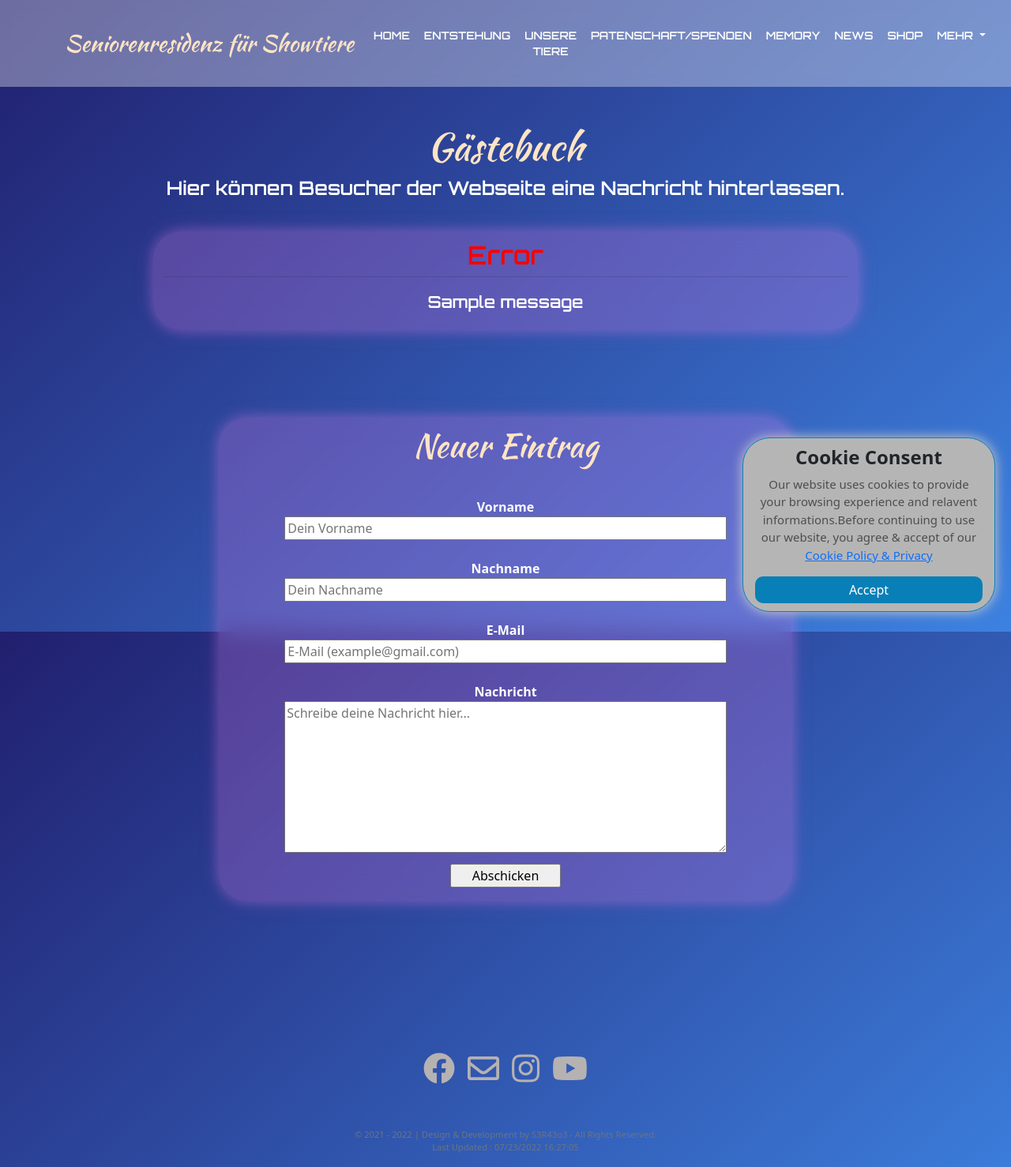
After one commit to sera619/Leopard-HP, a Flask app: a page that uses leos/templates/guestbook.html in a window 1280 px wide. The commit adds this page. Shown: the whole page at 79% size. Run offline with Flask 2, Linux system fonts and the light colour scheme; one stand-in notice (Sample message) is shown; some libraries are stand-ins or nearby versions.

Commit message:
add guestbook templates and backend

```diff
--- a/leos/main.py
+++ b/leos/main.py
@@ -1,5 +1,7 @@
 import os
 import logging
+import json
+import datetime
 from turtle import title
 from flask import Blueprint, render_template, flash, request, send_file
 from flask.helpers import url_for
@@ -11,6 +13,7 @@ SITETITLE = "Seniorenresidenz für Showtiere"
 load_dotenv()
 main = Blueprint('main', __name__)
 
+guestbook_data = {}
 
 @main.route('/', methods=["POST", "GET"])
 def home():
@@ -59,3 +62,59 @@ def tiere():
 def team():
     title = SITETITLE + " | Team"
     return render_template('team.html', site_title = title, teamdict = team_list)
+
+
+
+# guestbook
+
+@main.route("/gästebuch", methods=["POST", "GET"])
+def guestbook():
+    title = SITETITLE + " | Gästebuch"
+    return render_template('guestbook.html', site_title= title, guestbook_dict = guestbook_data)
+
+@main.route("/guestbook/new-entry", methods=["POST", "GET"])
+def new_guestbook_entry():
+    firstname =request.form.get('firstname')
+    if (firstname == ""):
+        flash('Bitte gebe einen Vornamen ein!')
+        return redirect('/gästebuch')
+
+    lastname = request.form.get('lastname')
+    if lastname == "":
+        flash('Bitte gebe einen Nachnamen ein!')
+        return redirect('/gästebuch')
+
+    new_message_name = str(firstname) + " " + str(lastname)
+    new_message_email = request.form.get('email')
+    if new_message_email == "":
+        flash('Bitte gebe eine gültige Email Addresse ein!')
+        return redirect('/gästebuch')
+
+    new_message = request.form.get('guestbookMessage')
+    if new_message == "":
+        flash('Bitte gebe eine Nachricht Addresse ein!')
+        return redirect('/gästebuch')
+
+    new_message_time = datetime.datetime.now()
+    new_data ={"message_name": new_message_name,
+    "message_email": str(new_message_email),
+    "message_time": str(new_message_time),
+    "message": str(new_message)
+    }
+    guestbook_data.update(new_data)
+
+    save_guestbook_data(guestbook_data)
+    load_guestbook_data()
+    return redirect('/gästebuch')
+
+
+
+def save_guestbook_data(data):
+    with open("leos\data\guestbook.log", "w") as f:
+        json_string = json.dumps(data)
+        f.write(json_string)
+
+def load_guestbook_data():
+    with open("leos\data\guestbook.log", "r") as fp:
+        guestbook_data = json.load(fp.read())
+        print(guestbook_data)
--- /dev/null
+++ b/leos/templates/guestbook.html
@@ -0,0 +1,55 @@
+<!DOCTYPE html>
+<html lang="en">
+  <head>
+    {% include "widgets/header.html" %}
+    <link rel="stylesheet" href="../static/css/navbar-style.css" />
+    <link rel="stylesheet" href="../static/css/social-button.css" />
+    <link rel="stylesheet" href="../static/css/base_style.css" />
+    <link rel="stylesheet" href="../static/css/animals.css" />
+
+    <title>{{site_title}}</title>
+  </head>
+  <body>
+    {% include "widgets/navbar.html" %}
+    <br />
+    <br />
+    <div class="container">
+      <center>
+        <h1 id="hero-header">Gästebuch</h1>
+        <h4 class="mb-3">Hier können Besucher der Webseite eine Nachricht hinterlassen.</h4>
+        <br>
+
+
+        {% for message in guestbook_dict %}
+        <div class="col">
+            <div class="card">
+                <div class="card-block">
+                    <div class="card-header border-0">
+                        <h4 class="card-title">{{ message['messages']['message_name'] }}</h4>
+                    </div>
+
+
+                    <p class="card-text">
+                        {{ message['message']}}
+                    </p>
+                    <br />
+                </div>
+                <h6>{{ message['message_time'] }}</h6>
+            </div>
+        </div>
+        {% endfor %}
+
+
+        {% include "widgets/guestbook-form.html" %}
+<!--
+
+
+-->
+</center>
+</div>
+    {% include "widgets/brand.html" %}
+    {% include "widgets/footer.html" %}
+    {% include "widgets/script.html" %}
+    {% include "widgets/cookie-constent.html" %}
+  </body>
+</html>
--- a/leos/templates/home.html
+++ b/leos/templates/home.html
@@ -59,7 +59,6 @@
         <br>
       </center>
 
-      {% include "widgets/guestbook-form.html" %}
     </div>
       {% include "widgets/brand.html" %}
       {% include "widgets/footer.html" %}
--- a/leos/templates/widgets/guestbook-form.html
+++ b/leos/templates/widgets/guestbook-form.html
@@ -1,5 +1,14 @@
 
-
+            {% for message in get_flashed_messages() %}
+            <div class="card mb-3" style="width:80%;">
+                <h2 style="color:red;" class="card-header">Error</h2>
+                <div class="card-body">
+                    <p class="card-text">
+                        {{message}}
+                    </p>
+                </div>
+            </div>
+            {% endfor %}
         <form action="/guestbook/new-entry" method="POST">
             <center>
 
--- a/leos/templates/widgets/navbar.html
+++ b/leos/templates/widgets/navbar.html
@@ -40,6 +40,7 @@
             </a>
             <ul class="dropdown-menu nav-bg dropdown-menu-end"
             aria-labelledby="navbarDropdown">
+            <li><a class="dropdown-item " href="/gästebuch">GÄSTEBUCH</a></li>
             <li><a class="dropdown-item " href="/kontakt">KONTAKT</a></li>
             <li><a class="dropdown-item " href="/team">UNSER TEAM</a></li>
             <li>
```
Also changed, not shown: 1 other file.
